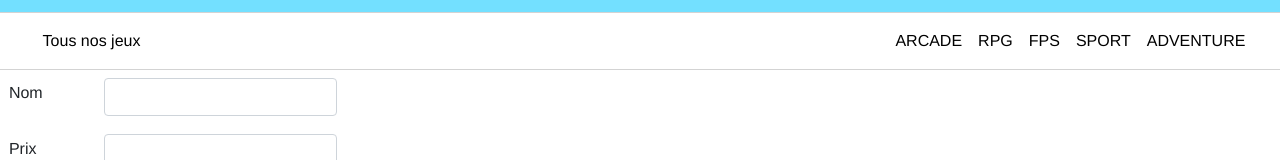
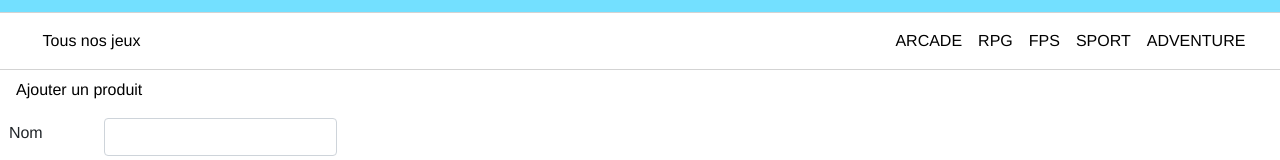
Before and after one commit to BlueDG/E-commerce-Java-Angular-Front, an Angular app: page /search in a window 1280 px wide. Shown: the part 340-500 px from the top of the page. Built offline with nearby package versions, Linux system fonts and the light colour scheme.

Commit message:
ajout pdt sur page recherche

```diff
--- a/src/app/admin-recherche/admin-recherche.component.html
+++ b/src/app/admin-recherche/admin-recherche.component.html
@@ -1,4 +1,6 @@
 <div *ngIf="games?.length == 0">
+
+  <a class="nav-link" routerLink="/create">Ajouter un produit</a>
   <form (ngSubmit)="submit()" #monForm="ngForm">
     <table>
       <tr>
--- a/src/app/admin-recherche/admin-recherche.component.ts
+++ b/src/app/admin-recherche/admin-recherche.component.ts
@@ -14,6 +14,7 @@ export class AdminRechercheComponent implements OnInit {
   postGame: PostGame = {};
   games: PostGame[] = [];
   pages: number;
+  totalResult: number;
 
   private _fail = new Subject<string>();
   failMessage: string;
@@ -35,8 +36,8 @@ export class AdminRechercheComponent implements OnInit {
           this.changeFailMessage('aucun resultat');
         }
         this.games = value.games;
-        this.pages = value.pages;
-        console.log(value.games);
+        this.totalResult = value.pages;
+        console.log(this.totalResult);
       },
       error => { this.changeFailMessage("Erreur lors de l'enregistrement."); }
     );
```
